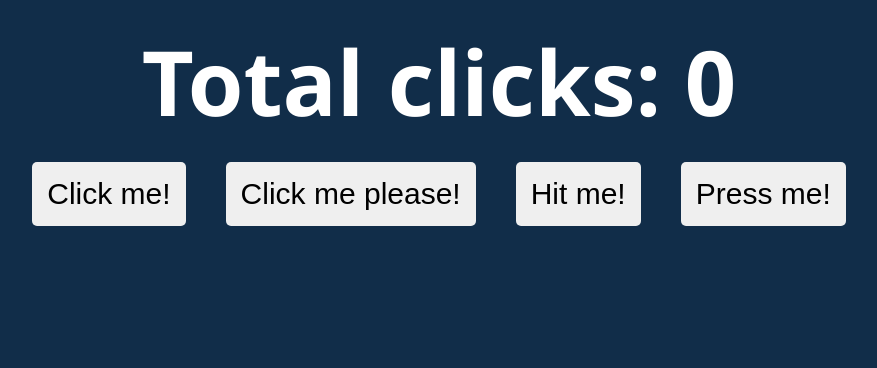
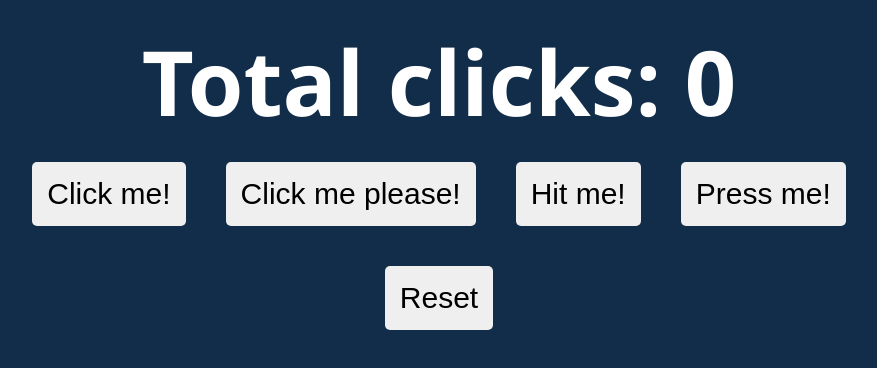
Before and after one commit to DenisKulik/state-via-props, a React (Create React App) app: page / in a window 1280 px wide. Shown: the top 368 px of the page, without its empty margins (201-1078 px from the left). Built offline with nearby package versions, Linux system fonts and the light colour scheme.

Commit message:
add reset button

```diff
--- a/src/App.js
+++ b/src/App.js
@@ -14,6 +14,9 @@ function App() {
         {texts.map((text, idx) => {
             return <Button onClick={incrementCount} text={text} key={idx}/>;
         })}
+        <div>
+            <button>Reset</button>
+        </div>
     </div>);
 }
 
```
